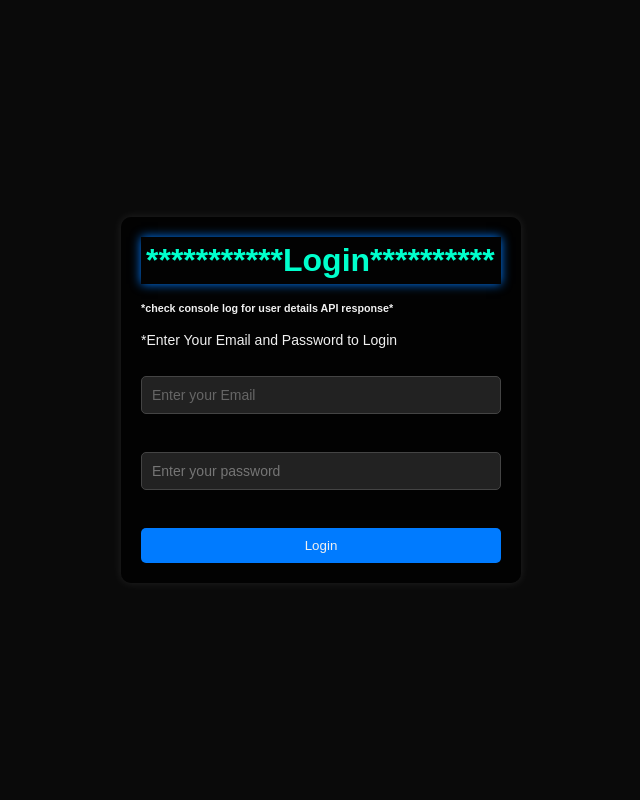
After one commit to sakithajayasinghe/IEEE-R10-YP-GEMS, a Flask app: page /project-home in a window 1280 px wide. The commit adds this page. Shown: the whole page, without its empty margins (319-959 px from the left). Run offline with Flask 3, Linux system fonts and the light colour scheme; some libraries are stand-ins or nearby versions.

Commit message:
login api done

```diff
--- a/app/routes.py
+++ b/app/routes.py
@@ -1,11 +1,12 @@
 from collections import namedtuple
 import configparser
+import json
 import secrets
 import socket
 from flask import Flask, render_template,request, jsonify
 import logging
 import psycopg2
-
+import flask
 
 # logging.basicConfig(filename='logs/INFO.log', level=logging.INFO, format='%(asctime)s - %(levelname)s - %(message)s')
 # logging.basicConfig(filename='logs/DEBUG.log', level=logging.DEBUG, format='%(asctime)s - %(levelname)s - %(message)s')
@@ -73,15 +74,63 @@ def send_invitation():
 
 @app.route('/signup/<unique_id>', methods=['GET', 'POST'])
 def signup(unique_id):
-    credentials_status = check_credentials(connection=connection,unique_id=unique_id)
-    if credentials_status == False:
+    credentials_status = check_credentials(connection=connection, placeholder1='email',\
+                                           placeholder2='unique_id', placeholder3= unique_id)
+    if not credentials_status[0]:
         return 'not a valid user',404
 
 
     return render_template('password_reset.html')
 
 
+@app.route('/reset_password', methods=['POST'])
+def reset_password():
+    if request.method == 'POST':
+        password = request.form.get('password')
+        u_id = request.form.get('unique_id')
 
+        try:
+
+            cursor = connection.cursor()
+            cursor.execute(f"UPDATE invite_requests SET password = \
+                           '{password}' WHERE unique_id = '{u_id}'")
+            connection.commit()
+
+        except psycopg2.Error as e:
+            print(f"Error creating table: {e}")
+        finally:
+            cursor.close()
+
+    return '200 OK',200
+
+@app.route('/project-home', methods=['GET'])
+def login():
+    return render_template('login.html')
+
+@app.route('/homepage', methods=['POST'])
+def homepage():
+    if request.method == 'POST':
+        user_email = request.form.get('useremail')
+        user_password = request.form.get('userpassword')
+
+        # Check credentials against the database
+        credentials_status = check_credentials(connection=connection, placeholder1='password',
+                                                placeholder2='email', placeholder3=user_email)
+
+        if credentials_status[0] is not None and user_password == credentials_status[0]:
+            # Retrieve user details if credentials are correct
+            user_details = check_credentials(connection=connection,\
+                                            placeholder1='name,email,telephone_no,\
+                                                second_email,organization_name,\
+                                                role_in_organization,validity,unique_id',
+                                            placeholder2='email', placeholder3=user_email)
+
+            user_details_dict = details_to_dict(user_details=user_details)
+
+            return jsonify(user_details_dict)
+        else:
+
+            return jsonify({'response': 'Invalid email or password'})
 
 
 
@@ -144,22 +193,34 @@ def get_server_ip():
         print(f"Error: {e}")
         return None
 
-def check_credentials(connection, unique_id):
+def check_credentials(connection, placeholder1, placeholder2, placeholder3):
     try:
         cursor = connection.cursor()
-        cursor.execute(f"SELECT email FROM invite_requests WHERE unique_id = '{unique_id}'")
+        cursor.execute(f"SELECT {placeholder1} FROM invite_requests WHERE \
+                       {placeholder2} = '{placeholder3}'")
         row = cursor.fetchone()
 
         if not row:
-            return False
+            return None
 
-        return True
+        return row
 
     except psycopg2.Error as e:
         print(f"Error creating table: {e}")
     finally:
         cursor.close()
 
+def details_to_dict(user_details):
+    return {
+        'name':user_details[0],
+        'email':user_details[1],
+        'telephone_no':user_details[2],
+        'second_email':user_details[3],
+        'organization_name':user_details[4],
+        'role_in_organization':user_details[5],
+        'validity':user_details[6],
+        'unique_id':user_details[7]
+    }
 
 if __name__ == "__main__":
     config = configparser.ConfigParser()
--- a/app/static/css/styles.css
+++ b/app/static/css/styles.css
@@ -30,6 +30,7 @@ h2 {
     font-size: 32px;
     color: #00ffcc; /* Neon green */
     border: #007bff;
+    padding: 5px;
     box-shadow: 0 0 10px #007bff;
 
 }
--- a/app/templates/admin_invite.html
+++ b/app/templates/admin_invite.html
@@ -9,6 +9,7 @@
 <body>
     <form id="invitation">
         <h2>Admin Invite Form</h2><br>
+        <h6>*check console log for Signup URL and unique id API response*</h6><br>
         <label for="Name">Name:</label>
         <input type="text" id="Name" Name="Name" required>
 
--- a/app/templates/index.html
+++ b/app/templates/index.html
@@ -14,7 +14,7 @@
         <input type="radio" id="user" name="role" value="user">
         <label for="user">User</label>
 
-        <input type="submit" value="Submit">
+        <button type="submit">Submit</button>
     </form>
 
 </body>
--- /dev/null
+++ b/app/templates/login.html
@@ -0,0 +1,35 @@
+<!DOCTYPE html>
+<html lang="en">
+<head>
+    <meta charset="UTF-8">
+    <meta name="viewport" content="width=device-width, initial-scale=1.0">
+    <link rel="stylesheet" href="../static/css/styles.css">
+    <title>Document</title>
+</head>
+<body>
+
+    <form id="login-form">
+        <h2>***********Login**********</h2><br>
+        <h6>*check console log for user details API response*</h6><br>
+        <label id="email">*Enter Your Email and Password to Login</label><br>
+        <input type="email" id="useremail" name="useremail" placeholder="Enter your Email" required><br><br>
+        <input type="password" id="userpassword" name="userpassword" placeholder="Enter your password" required><br><br>
+        <button type="submit">Login</button>
+    </form>
+    <script>
+        document.getElementById('login-form').addEventListener('submit', function(event){
+            event.preventDefault();
+            const formData = new FormData(this);
+
+            fetch('/homepage',{
+                method: 'POST',
+                body: formData
+            })
+            .then(response => response.json())
+            .then(data => {
+                console.log(data)
+            });
+        });
+    </script>
+</body>
+</html>
```
Also changed, not shown: app/templates/password_reset.html (+12 -13 lines), app/templates/signup.html (deleted).
